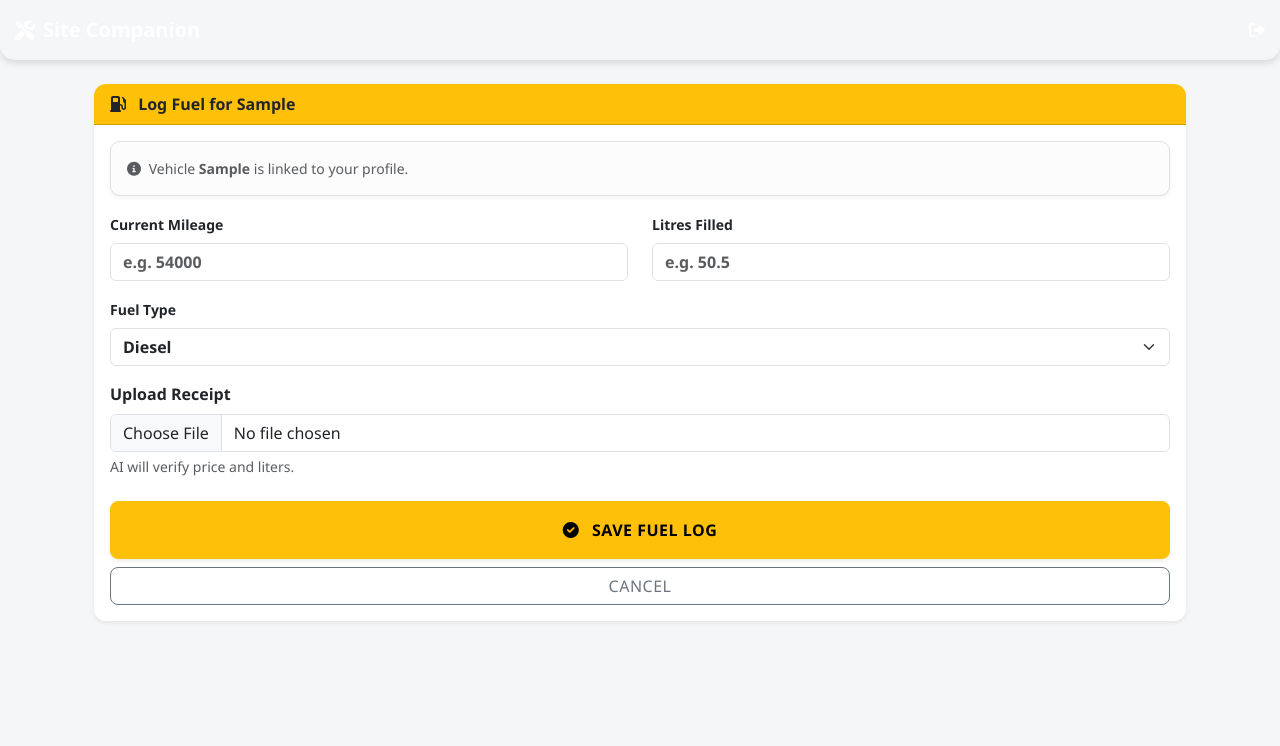
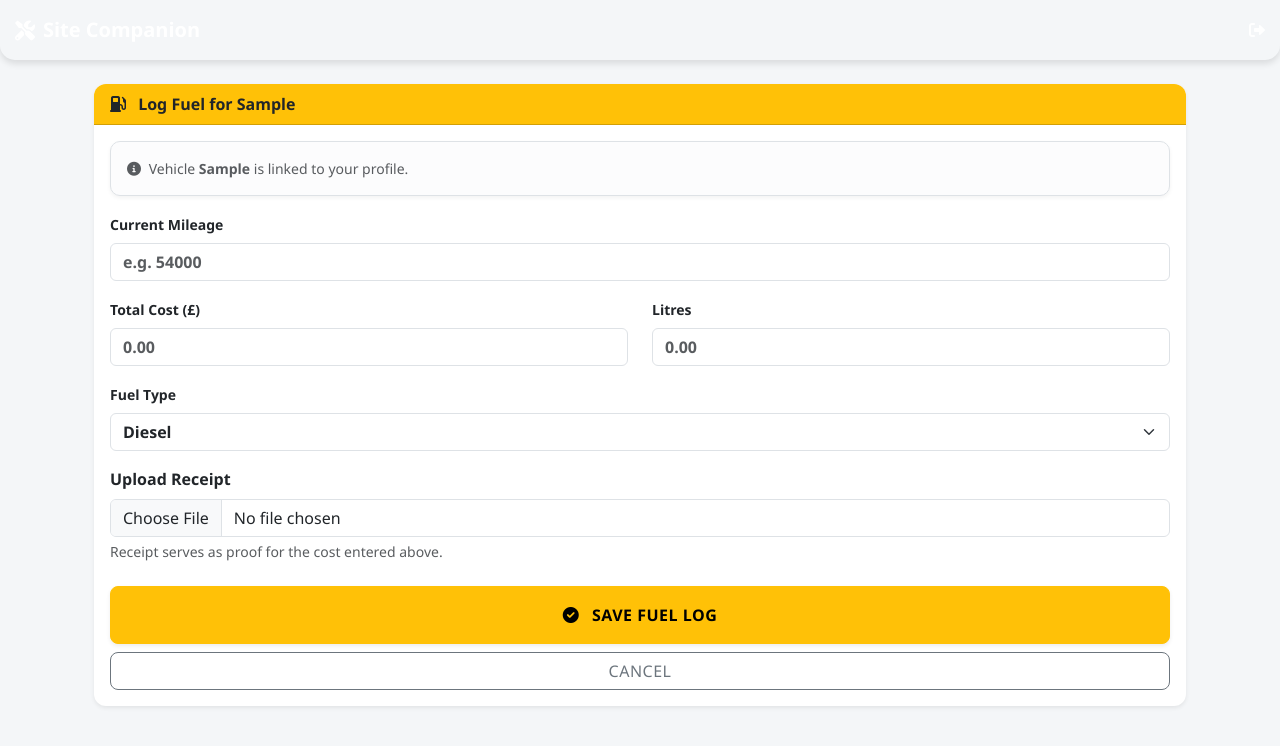
Before and after one commit to DruganGroup/DruganGroup-Website, a Flask app: page /site/log-fuel in a window 1280 px wide. Shown: the top 746 px of the page. Run offline with Flask 3, Linux system fonts and the light colour scheme; the visitor is signed in with stand-in values (Sample User, id 1); a database or web service that is not in the repository returns one stand-in record (values such as "Sample title"); some libraries are stand-ins or nearby versions.

Commit message:
still on the fuel

```diff
--- a/routes/site_routes.py
+++ b/routes/site_routes.py
@@ -306,7 +306,7 @@ def update_job(job_id):
 @site_bp.route('/business-better')
 def advertise_page(): return render_template('public/advert-bb.html')
 
-# --- 7. LOG FUEL (Analytics Ready) ---
+# --- 7. LOG FUEL (With Manual Cost for Accuracy) ---
 @site_bp.route('/site/log-fuel', methods=['GET', 'POST'])
 def log_fuel():
     if not check_site_access(): return redirect(url_for('auth.login'))
@@ -314,7 +314,7 @@ def log_fuel():
     comp_id = session.get('company_id')
     conn = get_db(); cur = conn.cursor()
 
-    # 1. Identify the Driver & Their Van
+    # 1. Identify Driver & Van
     staff_id, _, _ = get_staff_identity(session['user_id'], cur)
     search_id = staff_id if staff_id else session['user_id']
 
@@ -331,6 +331,7 @@ def log_fuel():
         # Get Inputs
         mileage = request.form.get('mileage')
         litres = request.form.get('litres')
+        total_cost = request.form.get('total_cost') # Driver Entered
         fuel_type = request.form.get('fuel_type')
         file = request.files.get('receipt')
 
@@ -343,34 +344,32 @@ def log_fuel():
                 file.save(full_path)
                 db_path = f"uploads/van_checks/{filename}"
 
-                cost = 0.0
+                # Use Driver's Cost
+                final_cost = float(total_cost) if total_cost else 0.0
                 desc = f"{fuel_type} ({litres}L) for {v_reg}. Mileage: {mileage}"
 
-                # AI Scan (Safe Mode - Just getting Cost for now)
+                # AI Scan (Optional - Just for Vendor Name now)
                 if scan_receipt:
                     try:
                         scan = scan_receipt(full_path)
                         if scan['success']:
                             data = scan['data']
-                            cost = float(data.get('total_cost', 0))
-                            # Future: We will update AI to override litres if it reads it clearly
                             if data.get('vendor'): desc += f" @ {data.get('vendor')}"
-                            flash(f"✨ Receipt Scanned: £{cost}")
                     except Exception as ai_error:
                         print(f"AI Error: {ai_error}")
 
-                # A. Log the Maintenance Event (With new columns)
+                # A. Log Event
                 cur.execute("""
                     INSERT INTO maintenance_logs (company_id, vehicle_id, date, type, description, cost, receipt_path, litres, fuel_type)
                     VALUES (%s, %s, CURRENT_DATE, 'Fuel', %s, %s, %s, %s, %s)
-                """, (comp_id, v_id, desc, cost, db_path, litres, fuel_type))
+                """, (comp_id, v_id, desc, final_cost, db_path, litres, fuel_type))
 
-                # B. Update Vehicle Mileage (Crucial for MPG math)
+                # B. Update Mileage
                 if mileage:
                     cur.execute("UPDATE vehicles SET mileage = %s WHERE id = %s", (mileage, v_id))
 
                 conn.commit()
-                flash("✅ Fuel, Litres & Mileage Logged!")
+                flash("✅ Fuel Logged Successfully!")
                 return redirect(url_for('site.site_dashboard'))
             except Exception as e:
                 conn.rollback(); flash(f"Error saving log: {e}")
--- a/templates/site/fuel_form.html
+++ b/templates/site/fuel_form.html
@@ -16,17 +16,22 @@
                     Vehicle <strong>{{ reg }}</strong> is linked to your profile.
                 </div>
 
+                <div class="mb-3">
+                    <label class="form-label fw-bold small">Current Mileage</label>
+                    <input type="number" name="mileage" class="form-control fw-bold" placeholder="e.g. 54000" required>
+                </div>
+
                 <div class="row">
                     <div class="col-6">
-                         <div class="mb-3">
-                            <label class="form-label fw-bold small">Current Mileage</label>
-                            <input type="number" name="mileage" class="form-control fw-bold" placeholder="e.g. 54000" required>
+                        <div class="mb-3">
+                            <label class="form-label fw-bold small">Total Cost (£)</label>
+                            <input type="number" step="0.01" name="total_cost" class="form-control fw-bold" placeholder="0.00" required>
                         </div>
                     </div>
                     <div class="col-6">
-                        <div class="mb-3">
-                            <label class="form-label fw-bold small">Litres Filled</label>
-                            <input type="number" step="0.01" name="litres" class="form-control fw-bold" placeholder="e.g. 50.5" required>
+                         <div class="mb-3">
+                            <label class="form-label fw-bold small">Litres</label>
+                            <input type="number" step="0.01" name="litres" class="form-control fw-bold" placeholder="0.00" required>
                         </div>
                     </div>
                 </div>
@@ -45,7 +50,7 @@
                 <div class="mb-4">
                     <label class="form-label fw-bold">Upload Receipt</label>
                     <input type="file" name="receipt" class="form-control" accept="image/*" capture="environment" required>
-                    <div class="form-text small text-muted">AI will verify price and liters.</div>
+                    <div class="form-text small text-muted">Receipt serves as proof for the cost entered above.</div>
                 </div>
 
                 <button type="submit" class="btn btn-warning w-100 fw-bold py-3 shadow-sm">
```
